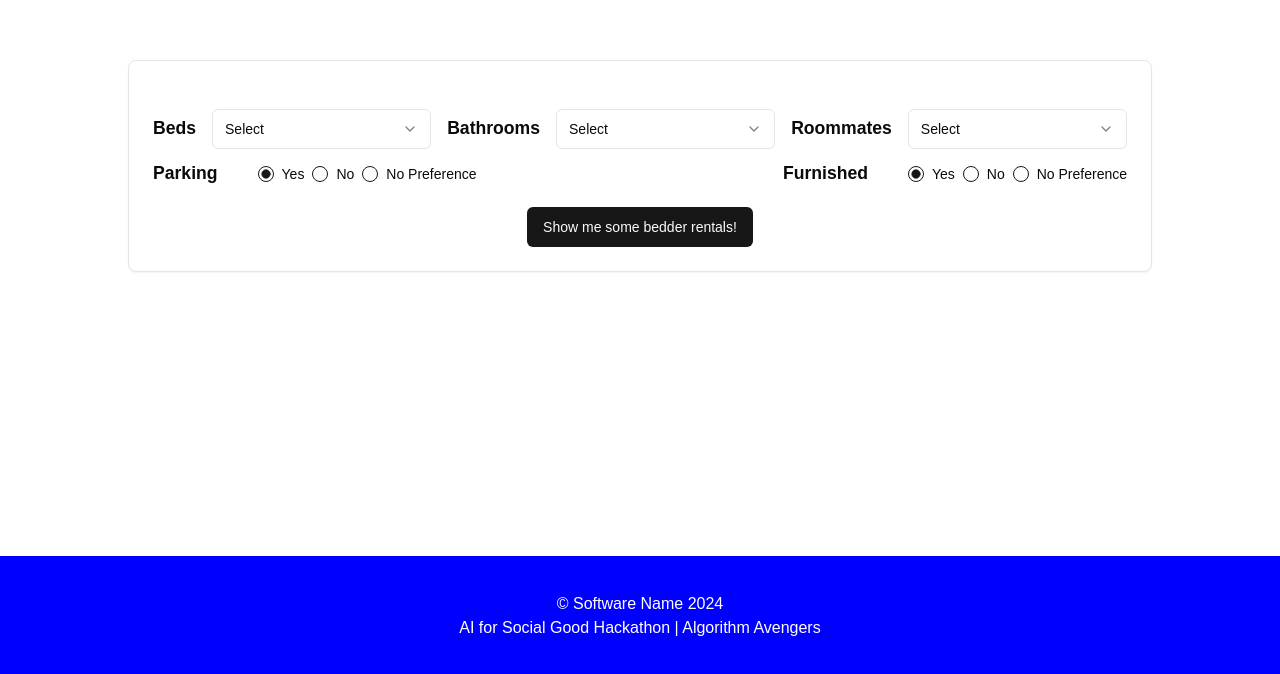
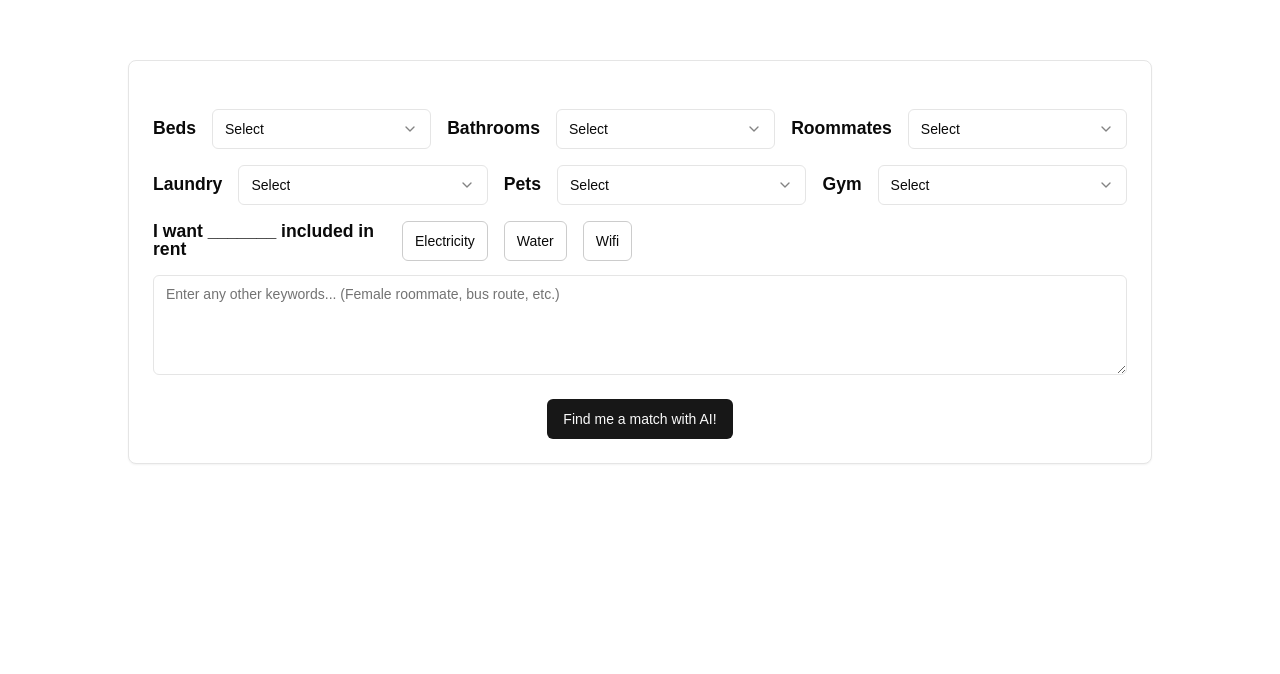
Before and after one commit to KeeranNaidu12/AiHackathon2024, a Next.js app in the folder housinghoudini/: page / in a window 1280 px wide. Shown: the part 124-798 px from the top of the page. Built offline with nearby package versions, Linux system fonts and the light colour scheme.

Commit message:
Refactored & Complete Components for UserDataForm

```diff
--- a/housinghoudini/package.json
+++ b/housinghoudini/package.json
@@ -14,6 +14,8 @@
     "@radix-ui/react-select": "^2.1.1",
     "@radix-ui/react-slider": "^1.2.0",
     "@radix-ui/react-slot": "^1.1.0",
+    "@radix-ui/react-toggle": "^1.1.0",
+    "@react-google-maps/api": "^2.19.3",
     "class-variance-authority": "^0.7.0",
     "clsx": "^2.1.1",
     "lucide-react": "^0.445.0",
--- a/housinghoudini/src/components/Footer.jsx
+++ b/housinghoudini/src/components/Footer.jsx
@@ -3,18 +3,15 @@ import React from 'react';
 let year = new Date().getFullYear();
 
 const footerStyle = { // Temp style
-  backgroundColor: "blue",
   color: "white",
   textAlign: "center",
-  position: "fixed",
   display: "flex",
   flexDirection: "column",
   alignItems: "center",
   justifyContent: "center",
-  left: "0",
-  bottom: "0",
+  marginTop: "40px",
   width: "100%",
-  height: "15%",
+  height: "100px",
 };
 
 function Footer() {
--- /dev/null
+++ b/housinghoudini/src/components/SelecterComponent.jsx
@@ -0,0 +1,24 @@
+import React from "react";
+import {
+  Select,
+  SelectContent,
+  SelectItem,
+  SelectTrigger,
+  SelectValue,
+} from "@/components/ui/select";
+
+export default function SelecterComponent(props) {
+  return (
+    <Select>
+      <SelectTrigger id={props.id}>
+        <SelectValue placeholder="Select" />
+      </SelectTrigger>
+      <SelectContent position="popper">
+        <SelectItem value={props.opt1}>{props.opt1}</SelectItem>
+        <SelectItem value={props.opt2}>{props.opt2}</SelectItem>
+        <SelectItem value={props.opt3}>{props.opt3}</SelectItem>
+        <SelectItem value={props.opt4}>{props.opt4}</SelectItem>
+      </SelectContent>
+    </Select>
+  );
+}
--- a/housinghoudini/src/components/UserDataForm.jsx
+++ b/housinghoudini/src/components/UserDataForm.jsx
@@ -1,30 +1,50 @@
-import React from "react";
+import React, { useState } from "react";
 import { Button } from "@/components/ui/button";
-import { RadioGroup, RadioGroupItem } from "@/components/ui/radio-group";
+import { Textarea } from "@/components/ui/textarea";
+import { Toggle } from "@/components/ui/toggle";
 import {
   Card,
   CardContent,
-  CardDescription,
   CardFooter,
   CardHeader,
-  CardTitle,
 } from "@/components/ui/card";
-import { Input } from "@/components/ui/input";
 import { Label } from "@/components/ui/label";
-import {
-  Select,
-  SelectContent,
-  SelectItem,
-  SelectTrigger,
-  SelectValue,
-} from "@/components/ui/select";
+import SelecterComponent from "./SelecterComponent";
+import Image from "next/image";
 
 const labelStyle = {
   fontSize: "1.1rem",
   fontWeight: "bold",
 };
 
+const toggleStyleOn = {
+  border: "1px solid #000",
+};
+
+const toggleStyleOff = {
+  border: "1px solid #ccc",
+};
+
+const textAreaStyle = {
+  marginTop: "1em",
+  width: "100%",
+  height: "100px",
+};
+
 function UserDataForm() {
+  const [toggles, setToggles] = useState({
+    electricity: false,
+    water: false,
+    wifi: false,
+  });
+
+  const handleToggleChange = (name) => (event) => {
+    setToggles({
+      ...toggles,
+      [name]: event.target.checked,
+    });
+  };
+
   const handleClick = async () => {
     const studentPreferences =
       "21, male. Budget: $1200 a month. Prefers furnished room and likes movies";
@@ -54,13 +74,6 @@ function UserDataForm() {
   return (
     <div className="flex items-center justify-center">
       <Card className="w-[80%]">
-        {/* Commented out, will add if feel needed */}
-        {/* <CardHeader>
-          <CardTitle>Edit your </CardTitle>
-          <CardDescription>
-            Deploy your new project in one-click.
-          </CardDescription>
-        </CardHeader> */}
         <CardHeader></CardHeader> {/* Added for default padding */}
         <CardContent>
           <form>
@@ -69,90 +82,106 @@ function UserDataForm() {
                 <Label style={labelStyle} htmlFor="beds">
                   Beds
                 </Label>
-                <Select>
-                  <SelectTrigger id="beds">
-                    <SelectValue placeholder="Select" />
-                  </SelectTrigger>
-                  <SelectContent position="popper">
-                    <SelectItem value="Studio">Studio</SelectItem>
-                    <SelectItem value="1">1</SelectItem>
-                    <SelectItem value="2">2</SelectItem>
-                    <SelectItem value="3">3+</SelectItem>
-                  </SelectContent>
-                </Select>
-
+                <SelecterComponent
+                  id="beds"
+                  opt1="S"
+                  opt2="1"
+                  opt3="2"
+                  opt4="3+"
+                />
                 <Label style={labelStyle} htmlFor="bathrooms">
                   Bathrooms
                 </Label>
-                <Select>
-                  <SelectTrigger id="bathrooms">
-                    <SelectValue placeholder="Select" />
-                  </SelectTrigger>
-                  <SelectContent position="popper">
-                    <SelectItem value="1">1</SelectItem>
-                    <SelectItem value="1.5">1.5</SelectItem>
-                    <SelectItem value="2">2</SelectItem>
-                    <SelectItem value="2.5+">2.5+</SelectItem>
-                  </SelectContent>
-                </Select>
+                <SelecterComponent
+                  id="bathrooms"
+                  opt1="1"
+                  opt2="1.5"
+                  opt3="2"
+                  opt4="2.5+"
+                />
                 <Label style={labelStyle} htmlFor="roommates">
                   Roommates
                 </Label>
-                <Select>
-                  <SelectTrigger id="roommates">
-                    <SelectValue placeholder="Select" />
-                  </SelectTrigger>
-                  <SelectContent position="popper">
-                    <SelectItem value="none">None</SelectItem>
-                    <SelectItem value="1">1</SelectItem>
-                    <SelectItem value="2">2</SelectItem>
-                    <SelectItem value="3">3+</SelectItem>
-                  </SelectContent>
-                </Select>
+                <SelecterComponent
+                  id="roommates"
+                  opt1="0"
+                  opt2="1"
+                  opt3="2"
+                  opt4="3+"
+                />
               </div>
+
+              <div className="flex flex-row gap-4 items-center">
+                <Label style={labelStyle} htmlFor="laundry">
+                  Laundry
+                </Label>
+                <SelecterComponent
+                  id="laundry"
+                  opt1="In-unit"
+                  opt2="On-site-shared"
+                  opt3="Laundromat nearby"
+                  opt4="None"
+                />
+                <Label style={labelStyle} htmlFor="pets">
+                  Pets
+                </Label>
+                <SelecterComponent
+                  id="pets"
+                  opt1="Dog"
+                  opt2="Car"
+                  opt3="Small pets"
+                  opt4="None"
+                />
+                <Label style={labelStyle} htmlFor="gym">
+                  Gym
+                </Label>
+                <SelecterComponent
+                  id="gym"
+                  opt1="On-site"
+                  opt2="Nearby"
+                  opt3="None"
+                  opt4="No preference"
+                />
+              </div>
+
               <div className="flex gap-4 items-center justify-between w-full">
-                <div className="flex flex-row gap-10">
-                  <Label style={labelStyle} htmlFor="Parking">
-                    Parking
+                <div className="flex gap-4 items-center w-full">
+                  <Label style={labelStyle} htmlFor="utilities">
+                    I want _______ included in rent
                   </Label>
-                  <RadioGroup defaultValue="yes">
-                    <div className="flex items-center space-x-2">
-                      <RadioGroupItem value="yes" id="yes" />
-                      <Label htmlFor="yes">Yes</Label>
-                      <RadioGroupItem value="no" id="no" />
-                      <Label htmlFor="no">No</Label>
-                      <RadioGroupItem
-                        value="no-preference"
-                        id="no-preference"
-                      />
-                      <Label htmlFor="no-preference">No Preference</Label>
-                    </div>
-                  </RadioGroup>
+                  <Toggle
+                    style={toggles.electricity ? toggleStyleOn : toggleStyleOff}
+                    checked={toggles.electricity}
+                    onChange={handleToggleChange("electricity")}
+                  >
+                    Electricity
+                  </Toggle>
+                  <Toggle
+                    style={toggles.water ? toggleStyleOn : toggleStyleOff}
+                    checked={toggles.water}
+                    onChange={handleToggleChange("water")}
+                  >
+                    Water
+                  </Toggle>
+                  <Toggle
+                    style={toggles.wifi ? toggleStyleOn : toggleStyleOff}
+                    checked={toggles.wifi}
+                    onChange={handleToggleChange("wifi")}
+                  >
+                    Wifi
+                  </Toggle>
                 </div>
-                <div className="flex flex-row gap-10">
-                  <Label style={labelStyle} htmlFor="Furnished">
-                    Furnished
-                  </Label>
-                  <RadioGroup defaultValue="yes">
-                    <div className="flex items-center space-x-2">
-                      <RadioGroupItem value="yes" id="yes" />
-                      <Label htmlFor="yes">Yes</Label>
-                      <RadioGroupItem value="no" id="no" />
-                      <Label htmlFor="no">No</Label>
-                      <RadioGroupItem
-                        value="no-preference"
-                        id="no-preference"
-                      />
-                      <Label htmlFor="no-preference">No Preference</Label>
-                    </div>
-                  </RadioGroup>
-                </div>
+                <div className="flex gap-4 items-center w-full"></div>
               </div>
             </div>
+            <Textarea
+              style={textAreaStyle}
+              placeholder="Enter any other keywords... (Female roommate, bus route, etc.)"
+            />
           </form>
         </CardContent>
         <CardFooter className="flex justify-center">
-          <Button onClick={handleClick}>Show me some bedder rentals!</Button>
+          <Button onClick={handleClick}>Find me a match with AI!</Button>
         </CardFooter>
       </Card>
     </div>
--- /dev/null
+++ b/housinghoudini/src/components/ui/textarea.jsx
@@ -0,0 +1,18 @@
+import * as React from "react"
+
+import { cn } from "@/lib/utils"
+
+const Textarea = React.forwardRef(({ className, ...props }, ref) => {
+  return (
+    (<textarea
+      className={cn(
+        "flex min-h-[80px] w-full rounded-md border border-input bg-background px-3 py-2 text-sm ring-offset-background placeholder:text-muted-foreground focus-visible:outline-none focus-visible:ring-2 focus-visible:ring-ring focus-visible:ring-offset-2 disabled:cursor-not-allowed disabled:opacity-50",
+        className
+      )}
+      ref={ref}
+      {...props} />)
+  );
+})
+Textarea.displayName = "Textarea"
+
+export { Textarea }
--- /dev/null
+++ b/housinghoudini/src/components/ui/toggle.jsx
@@ -0,0 +1,40 @@
+"use client"
+
+import * as React from "react"
+import * as TogglePrimitive from "@radix-ui/react-toggle"
+import { cva } from "class-variance-authority";
+
+import { cn } from "@/lib/utils"
+
+const toggleVariants = cva(
+  "inline-flex items-center justify-center rounded-md text-sm font-medium ring-offset-background transition-colors hover:bg-muted hover:text-muted-foreground focus-visible:outline-none focus-visible:ring-2 focus-visible:ring-ring focus-visible:ring-offset-2 disabled:pointer-events-none disabled:opacity-50 data-[state=on]:bg-accent data-[state=on]:text-accent-foreground",
+  {
+    variants: {
+      variant: {
+        default: "bg-transparent",
+        outline:
+          "border border-input bg-transparent hover:bg-accent hover:text-accent-foreground",
+      },
+      size: {
+        default: "h-10 px-3",
+        sm: "h-9 px-2.5",
+        lg: "h-11 px-5",
+      },
+    },
+    defaultVariants: {
+      variant: "default",
+      size: "default",
+    },
+  }
+)
+
+const Toggle = React.forwardRef(({ className, variant, size, ...props }, ref) => (
+  <TogglePrimitive.Root
+    ref={ref}
+    className={cn(toggleVariants({ variant, size, className }))}
+    {...props} />
+))
+
+Toggle.displayName = TogglePrimitive.Root.displayName
+
+export { Toggle, toggleVariants }
```
Also changed, not shown: housinghoudini/src/app/results/page.js (+8 -7 lines), 1 other file (tests, documents, lock files or other folders).
